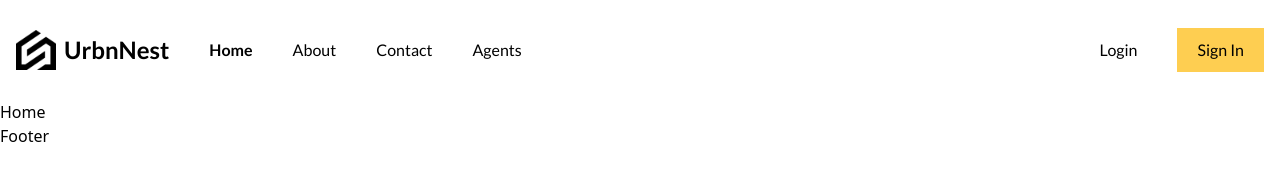
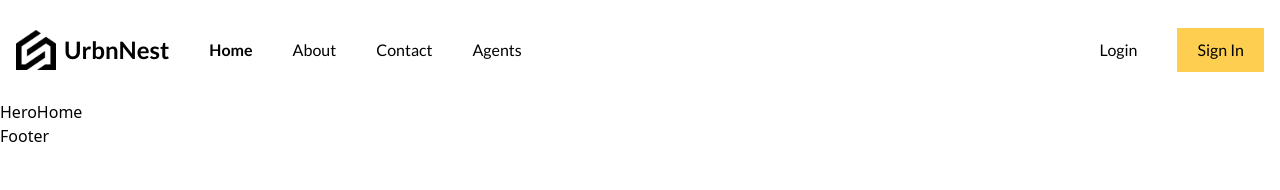
Before and after one commit to Erhahon-Imafidon/mernstack-realestate-app, a React (Vite) app: page / in a window 1280 px wide. Shown: the top 190 px of the page. Built offline with nearby package versions, Linux system fonts and the light colour scheme.

Commit message:
feat: add HeroHome component and integrate it into Home page

```diff
--- /dev/null
+++ b/src/components/home/HeroHome.tsx
@@ -0,0 +1,5 @@
+const HeroHome = () => {
+    return <section>HeroHome</section>;
+};
+
+export default HeroHome;
--- /dev/null
+++ b/src/components/home/index.ts
@@ -0,0 +1,3 @@
+import HeroHome from './HeroHome';
+
+export { HeroHome };
--- a/src/index.css
+++ b/src/index.css
@@ -10,4 +10,5 @@
     --font-lato: 'Lato', sans-serif;
     /* COLORS  */
     --color-register: #fece51;
+    --color-secondary: #fcf5f3;
 }
--- a/src/pages/Home.tsx
+++ b/src/pages/Home.tsx
@@ -1,5 +1,11 @@
+import { HeroHome } from '@/components/home';
+
 const Home = () => {
-    return <div>Home</div>;
+    return (
+        <div>
+            <HeroHome />
+        </div>
+    );
 };
 
 export default Home;
```
